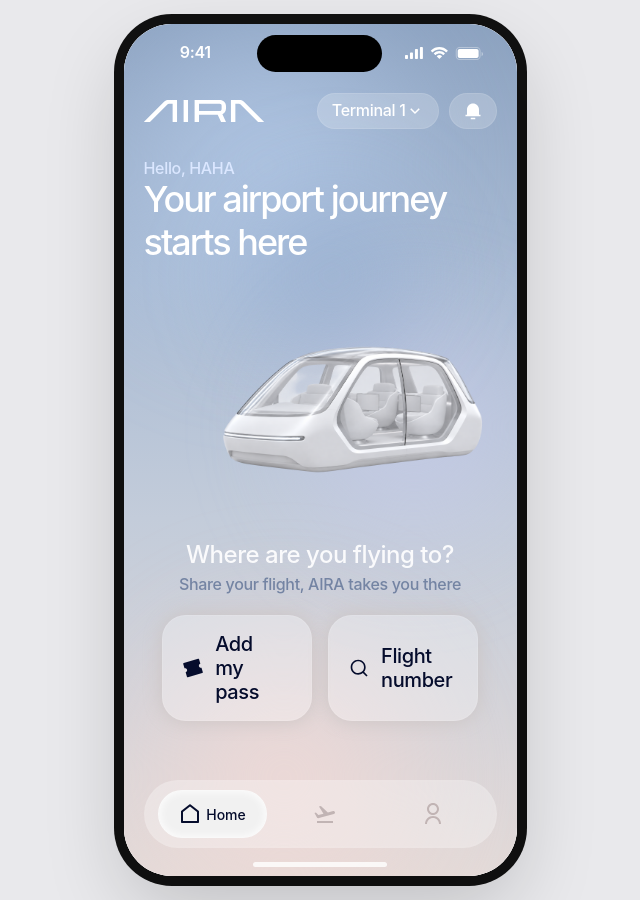
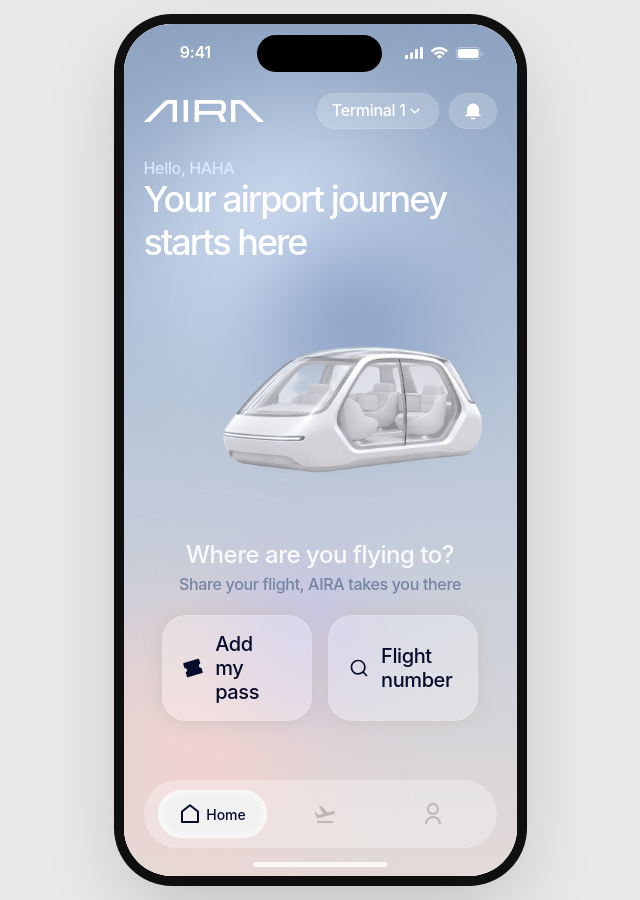
Before and after one commit to junghip/AIRA-app, a React (Vite) app: page / in a window 1280 px wide. Shown: the whole page, without its empty margins (320-960 px from the left). Built offline with nearby package versions, Linux system fonts and the light colour scheme; a web font is replaced by a local one.

Commit message:
배경 일렁임이 잘 보이도록 색 대비와 움직임 키우기
Co-Authored-By: Claude Opus 5.5 <noreply@anthropic.com>

```diff
--- a/src/components/AmbientGradient.css
+++ b/src/components/AmbientGradient.css
@@ -1,4 +1,4 @@
-/* 부모의 그라데이션 배경은 그대로 두고, 그 위에 부드러운 빛을 얹음 */
+/* 부모의 그라데이션 배경은 그대로 두고, 그 위에서 밝고 어두운 빛이 흘러다님 */
 .ambient {
   position: absolute;
   inset: 0;
@@ -10,38 +10,42 @@
 .ambient__blob {
   position: absolute;
   border-radius: 50%;
-  filter: blur(40px);
+  filter: blur(36px);
   will-change: transform;
 }
 
-.ambient__blob--sky {
-  top: -10%;
-  left: -20%;
-  width: 90%;
-  height: 45%;
-  background: radial-gradient(circle, rgba(184, 206, 236, 0.85), transparent 70%);
+/* 하늘빛 하이라이트 */
+.ambient__blob--light {
+  top: 0;
+  left: -15%;
+  width: 80%;
+  height: 40%;
+  background: radial-gradient(circle, rgba(226, 238, 255, 0.95), transparent 68%);
 }
 
-.ambient__blob--lilac {
-  top: 30%;
-  right: -30%;
-  width: 95%;
-  height: 40%;
-  background: radial-gradient(circle, rgba(200, 204, 236, 0.7), transparent 70%);
+/* 짙은 블루 — 밝은 빛과 대비되어 일렁임이 보이게 */
+.ambient__blob--deep {
+  top: 22%;
+  right: -25%;
+  width: 85%;
+  height: 42%;
+  background: radial-gradient(circle, rgba(110, 136, 182, 0.75), transparent 68%);
 }
 
+/* 하단 분홍빛 */
 .ambient__blob--blush {
-  bottom: -12%;
-  left: -15%;
-  width: 90%;
-  height: 42%;
-  background: radial-gradient(circle, rgba(244, 218, 214, 0.85), transparent 70%);
+  bottom: -5%;
+  left: -20%;
+  width: 85%;
+  height: 40%;
+  background: radial-gradient(circle, rgba(250, 210, 204, 0.95), transparent 68%);
 }
 
-.ambient__blob--mist {
-  top: 12%;
-  left: 20%;
+/* 라일락 */
+.ambient__blob--lilac {
+  top: 50%;
+  left: 25%;
   width: 70%;
-  height: 35%;
-  background: radial-gradient(circle, rgba(132, 158, 196, 0.45), transparent 70%);
+  height: 34%;
+  background: radial-gradient(circle, rgba(196, 190, 238, 0.75), transparent 68%);
 }
--- a/src/components/AmbientGradient.tsx
+++ b/src/components/AmbientGradient.tsx
@@ -3,10 +3,10 @@ import './AmbientGradient.css'
 
 // 배경 그라데이션 위에서 빛 덩어리들이 천천히 떠다니며 일렁이는 효과
 const blobs = [
-  { className: 'ambient__blob--sky', x: ['-12%', '14%', '-6%'], y: ['-8%', '10%', '-4%'], scale: [1, 1.18, 0.96], duration: 13 },
-  { className: 'ambient__blob--lilac', x: ['10%', '-14%', '6%'], y: ['6%', '-10%', '12%'], scale: [1.1, 0.92, 1.12], duration: 16 },
-  { className: 'ambient__blob--blush', x: ['-6%', '12%', '-10%'], y: ['10%', '-6%', '4%'], scale: [0.95, 1.15, 1], duration: 11 },
-  { className: 'ambient__blob--mist', x: ['8%', '-8%', '12%'], y: ['-12%', '6%', '-2%'], scale: [1.05, 0.9, 1.1], duration: 18 },
+  { className: 'ambient__blob--light', x: ['-30%', '35%', '-10%'], y: ['-15%', '20%', '-5%'], scale: [1, 1.35, 0.9], duration: 8 },
+  { className: 'ambient__blob--deep', x: ['25%', '-30%', '15%'], y: ['10%', '-20%', '25%'], scale: [1.2, 0.85, 1.25], duration: 10 },
+  { className: 'ambient__blob--blush', x: ['-20%', '30%', '-25%'], y: ['15%', '-15%', '5%'], scale: [0.9, 1.3, 1], duration: 7 },
+  { className: 'ambient__blob--lilac', x: ['20%', '-25%', '30%'], y: ['-20%', '15%', '-10%'], scale: [1.1, 0.8, 1.2], duration: 9 },
 ]
 
 export default function AmbientGradient() {
```
